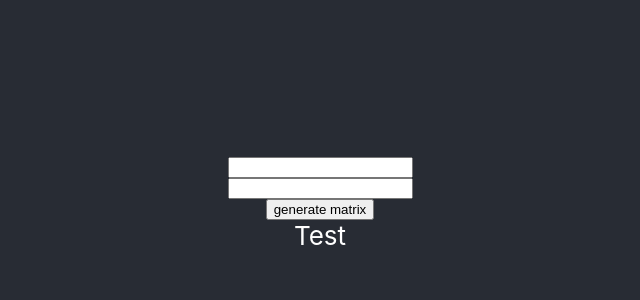
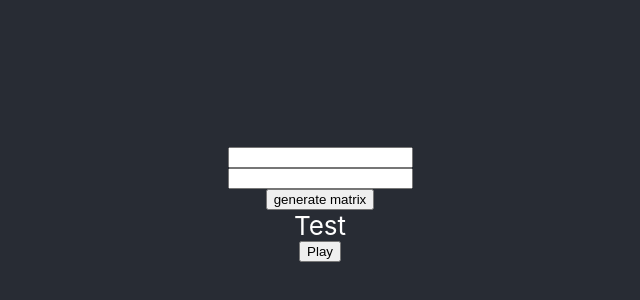
Before and after one commit to 3AP-AG/programming-dojo, a React (Create React App) app in the folder group2/game/: page / in a window 1280 px wide. Shown: the part 196-496 px from the top of the page, without its empty margins (320-960 px from the left). Built offline with nearby package versions, Linux system fonts and the light colour scheme.

Commit message:
check matrix

```diff
--- a/group2/game/src/App.js
+++ b/group2/game/src/App.js
@@ -51,9 +51,47 @@ class App extends Component {
         return {
           matrix,
         }
+      }, () => {
+        console.log('NEW STATE', this.state);
       });
     }
   };
+
+  checkMatrix = () => {
+
+    const buildMatrix = [];
+      for (let iy = 0; iy < this.state.dimensionY; iy++) {
+        const xRow = []
+        for (let ix = 0; ix < this.state.dimensionX; ix++) {
+          xRow.push(this.state.matrix[iy][ix]);
+        }
+        buildMatrix.push(xRow);
+      }
+      console.log('NEW BUIDL', buildMatrix);
+    const newMatrix = buildMatrix;
+    console.log(newMatrix)
+    for (let iy = 0; iy < this.state.dimensionY; iy++) {
+      for (let ix = 0; ix < this.state.dimensionX; ix++) {
+        let noOfAliveNeighbours = this.countLivingNeighbors(ix,iy);
+
+        newMatrix[iy][ix] = this.isNewCellAlive(this.state.matrix[ix,iy], noOfAliveNeighbours)
+      }
+    }
+    this.setState({
+      matrix: newMatrix,
+    });
+  }
+
+  isNewCellAlive = (currentCell, noOfAliveNeighbours) => {
+    if (currentCell){
+
+      if (noOfAliveNeighbours < 2 || noOfAliveNeighbours> 3) return false
+      return currentCell;
+    }else{
+      return noOfAliveNeighbours === 3
+    }
+
+  }
 
   countLivingNeighbors = (x, y) => {
     const neighbors = [
@@ -86,6 +124,7 @@ class App extends Component {
           <input onChange={this.inputY}/>
           <button onClick={this.generateMatrix}>generate matrix</button>
           Test
+          <button onClick={this.checkMatrix}>Play</button>
           <table>
             <tbody>
             {this.state.matrix.map((yRow, yIndex) => {
```
